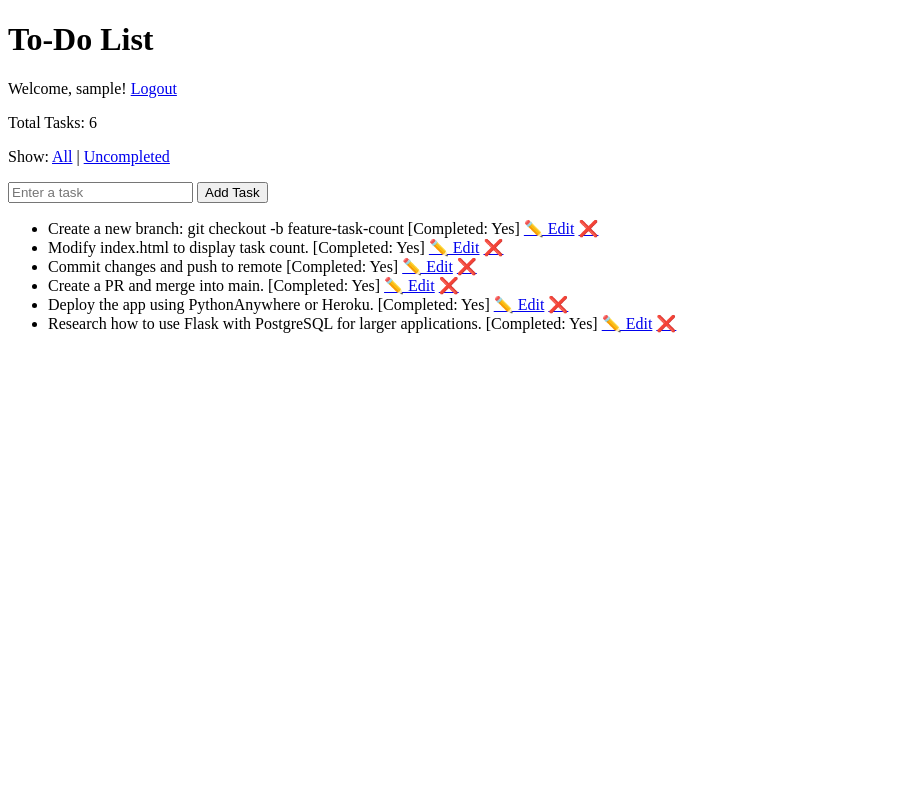
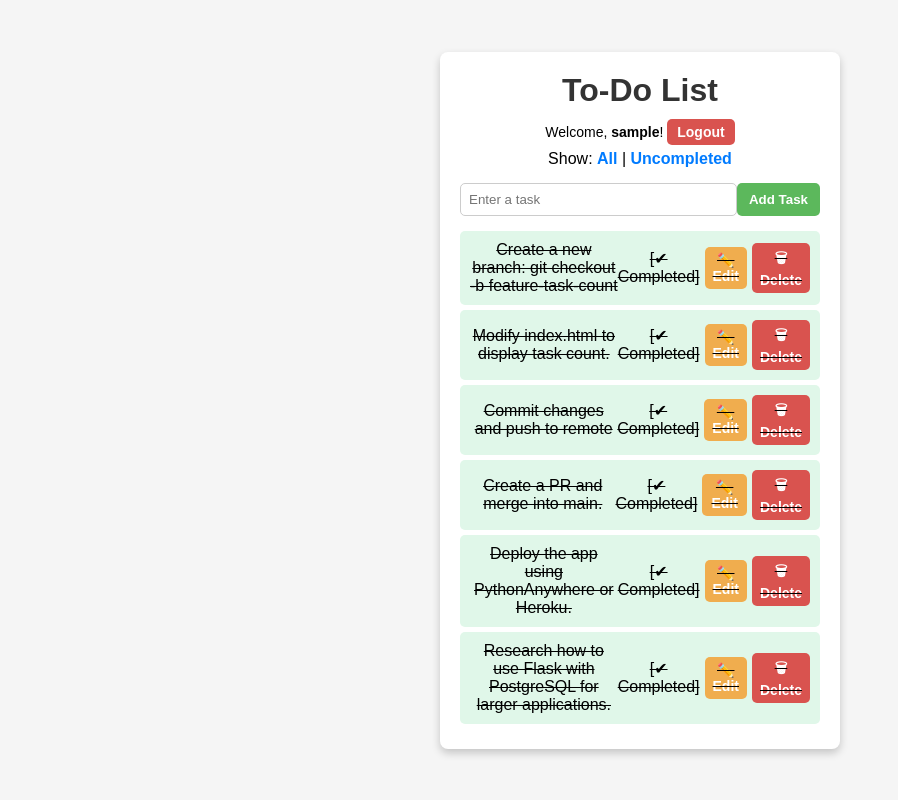
Before and after one commit to ewooten7/CloudBerry-Assignments, a Flask app: page / in a window 1280 px wide. Shown: the whole page, without its empty margins (0-898 px from the left). Run offline with Flask 3, Linux system fonts and the light colour scheme; the visitor is signed in with stand-in values (Sample User, id 1); data comes from the database, SQL or seed files in the repository.

Commit message:
Restored changes for new features for App

```diff
--- a/Day13_Flask+SQLite-TodoPage_ewooten/static/styles.css
+++ b/Day13_Flask+SQLite-TodoPage_ewooten/static/styles.css
@@ -1,18 +1,156 @@
+/* General Reset */
+* {
+    margin: 0;
+    padding: 0;
+    box-sizing: border-box;
+    font-family: 'Arial', sans-serif;
+}
+
+/* Page Styling */
 body {
-    font-family: Arial, sans-serif;
+    background-color: #f5f5f5;
+    display: flex;
+    justify-content: center;
+    align-items: center;
+    height: 100vh;
+}
+
+/* Main Container */
+.container {
+    background-color: white;
+    padding: 20px;
+    border-radius: 8px;
+    box-shadow: 0 4px 8px rgba(0, 0, 0, 0.2);
+    width: 400px;
     text-align: center;
 }
 
-ul {
-    list-style-type: none;
+/* Header */
+h1 {
+    color: #333;
+    margin-bottom: 15px;
+}
+
+/* User Info */
+.user-info {
+    font-size: 14px;
+    margin-bottom: 10px;
+}
+
+.logout-btn, .login-btn {
+    color: white;
+    text-decoration: none;
+    padding: 5px 10px;
+    border-radius: 5px;
+    font-weight: bold;
+}
+
+.logout-btn {
+    background-color: #d9534f;
+}
+
+.login-btn {
+    background-color: #0275d8;
+}
+
+/* Filtering Options */
+.filter-options {
+    margin-bottom: 15px;
+}
+
+.filter-btn {
+    text-decoration: none;
+    font-weight: bold;
+    color: #007bff;
+}
+
+.filter-btn:hover {
+    text-decoration: underline;
+}
+
+/* Task Form */
+.task-form {
+    display: flex;
+    justify-content: space-between;
+    margin-bottom: 15px;
+}
+
+.task-input {
+    flex-grow: 1;
+    padding: 8px;
+    border: 1px solid #ccc;
+    border-radius: 5px;
+}
+
+.add-btn {
+    background-color: #5cb85c;
+    color: white;
+    border: none;
+    padding: 8px 12px;
+    border-radius: 5px;
+    cursor: pointer;
+    font-weight: bold;
+}
+
+.add-btn:hover {
+    background-color: #4cae4c;
+}
+
+/* Task List */
+.task-list {
+    list-style: none;
     padding: 0;
 }
 
-li {
-    margin: 10px 0;
+.task-item {
+    background-color: #f9f9f9;
+    padding: 10px;
+    border-radius: 5px;
+    margin: 5px 0;
+    display: flex;
+    justify-content: space-between;
+    align-items: center;
 }
 
-p.success { color: green; }
-p.danger { color: red; }
-p.warning { color: orange; }
-p.info { color: blue; }
+/* Completed Task Styling */
+.completed {
+    background-color: #e0f7e9;
+    text-decoration: line-through;
+}
+
+/* Buttons */
+.edit-btn, .delete-btn, .complete-btn {
+    text-decoration: none;
+    padding: 5px 8px;
+    border-radius: 5px;
+    font-size: 14px;
+    font-weight: bold;
+    margin-left: 5px;
+}
+
+.edit-btn {
+    background-color: #f0ad4e;
+    color: white;
+}
+
+.delete-btn {
+    background-color: #d9534f;
+    color: white;
+}
+
+.complete-btn {
+    background-color: #5bc0de;
+    color: white;
+}
+
+.edit-btn:hover {
+    background-color: #ec971f;
+}
+
+.delete-btn:hover {
+    background-color: #c9302c;
+}
+
+.complete-btn:hover {
+    background-color: #31b0d5;
+}
--- a/Day13_Flask+SQLite-TodoPage_ewooten/templates/index.html
+++ b/Day13_Flask+SQLite-TodoPage_ewooten/templates/index.html
@@ -1,50 +1,57 @@
 <!DOCTYPE html>
-<html>
+<html lang="en">
 <head>
-    <title>Flask + SQLAlchemy To-Do App</title>
+    <meta charset="UTF-8">
+    <meta name="viewport" content="width=device-width, initial-scale=1.0">
+    <title>Flask To-Do List</title>
+    <link rel="stylesheet" type="text/css" href="{{ url_for('static', filename='styles.css') }}">
 </head>
 <body>
+
+    <div class="container">
         <h1>To-Do List</h1>
 
-    <!-- User Authentication Status -->
+        <!-- 🟢 User Authentication Status -->
         {% if 'user' in session %}
-        <p>Welcome, {{ session['user'] }}! <a href="/logout">Logout</a></p>
+            <p class="user-info">Welcome, <strong>{{ session['user'] }}</strong>! <a href="/logout" class="logout-btn">Logout</a></p>
         {% else %}
-        <p><a href="/login">Login</a> to modify tasks.</p>
+            <p class="user-info"><a href="/login" class="login-btn">Login</a> to modify tasks.</p>
         {% endif %}
 
-    <!-- 🟢 Display Total Task Count -->
-    <p>Total Tasks: {{ task_count }}</p>
+        <!-- 🟢 Filtering Options -->
+        <div class="filter-options">
+            <p>Show:
+                <a href="/" class="filter-btn">All</a> |
+                <a href="/?filter=uncompleted" class="filter-btn">Uncompleted</a>
+            </p>
+        </div>
 
-    <!-- Filtering Options -->
-    <p>Show:
-        <a href="/">All</a> |
-        <a href="/?filter=uncompleted">Uncompleted</a>
-    </p>
-
-    <!-- Add New Task (Only If Logged In) -->
+        <!-- 🟢 Add New Task -->
         {% if 'user' in session %}
-        <form action="/add" method="post">
-            <input type="text" name="title" placeholder="Enter a task" required>
-            <button type="submit">Add Task</button>
+            <form action="/add" method="post" class="task-form">
+                <input type="text" name="title" placeholder="Enter a task" required class="task-input">
+                <button type="submit" class="add-btn">Add Task</button>
             </form>
         {% endif %}
 
-    <!-- Task List -->
-    <ul>
+        <!-- 🟢 Task List -->
+        <ul class="task-list">
             {% for task in tasks %}
-            <li>
+                <li class="task-item {% if task.completed %}completed{% endif %}">
                     {{ task.title }}
-                [Completed: {{ 'Yes' if task.completed else 'No' }}]
+                    <span class="status">[{{ '✔ Completed' if task.completed else '❌ Not Done' }}]</span>
+
                     {% if 'user' in session %}
-                    <a href="/edit/{{ task.id }}">✏️ Edit</a>
-                    <a href="/delete/{{ task.id }}">❌</a>
+                        <a href="/edit/{{ task.id }}" class="edit-btn">✏️ Edit</a>
+                        <a href="/delete/{{ task.id }}" class="delete-btn">🗑 Delete</a>
                         {% if not task.completed %}
-                        <a href="/complete/{{ task.id }}">✅ Mark Done</a>
+                            <a href="/complete/{{ task.id }}" class="complete-btn">✅ Mark Done</a>
                         {% endif %}
                     {% endif %}
                 </li>
             {% endfor %}
         </ul>
+    </div>
+
 </body>
 </html>
```
Lines whose indentation alone changed are shown as unchanged.
